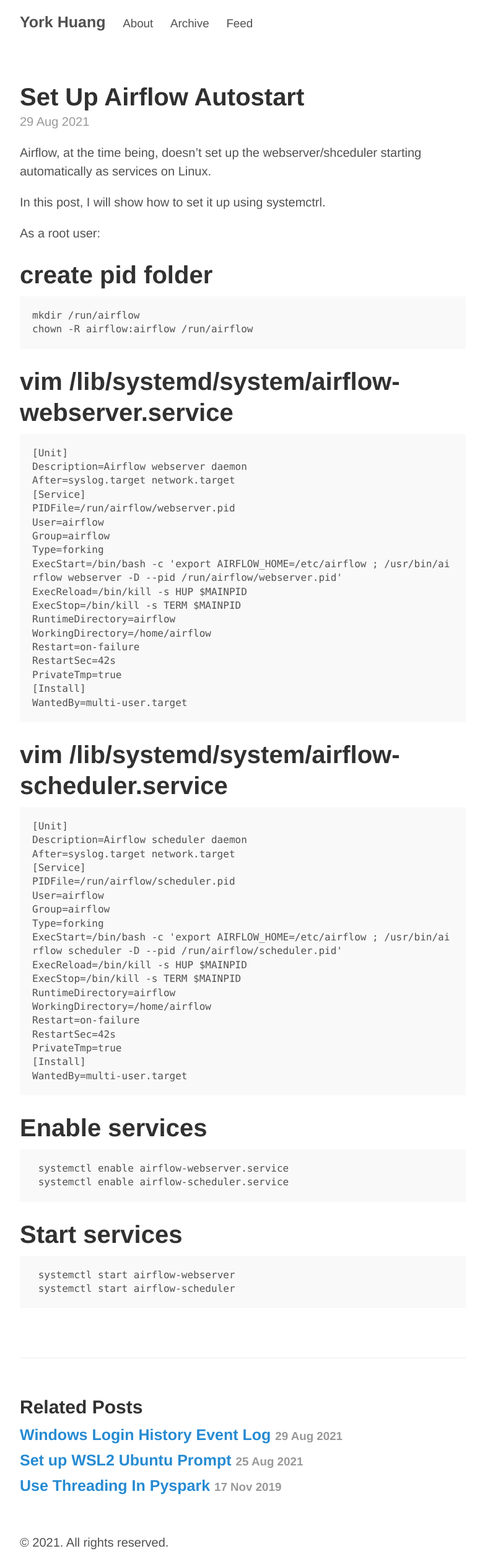
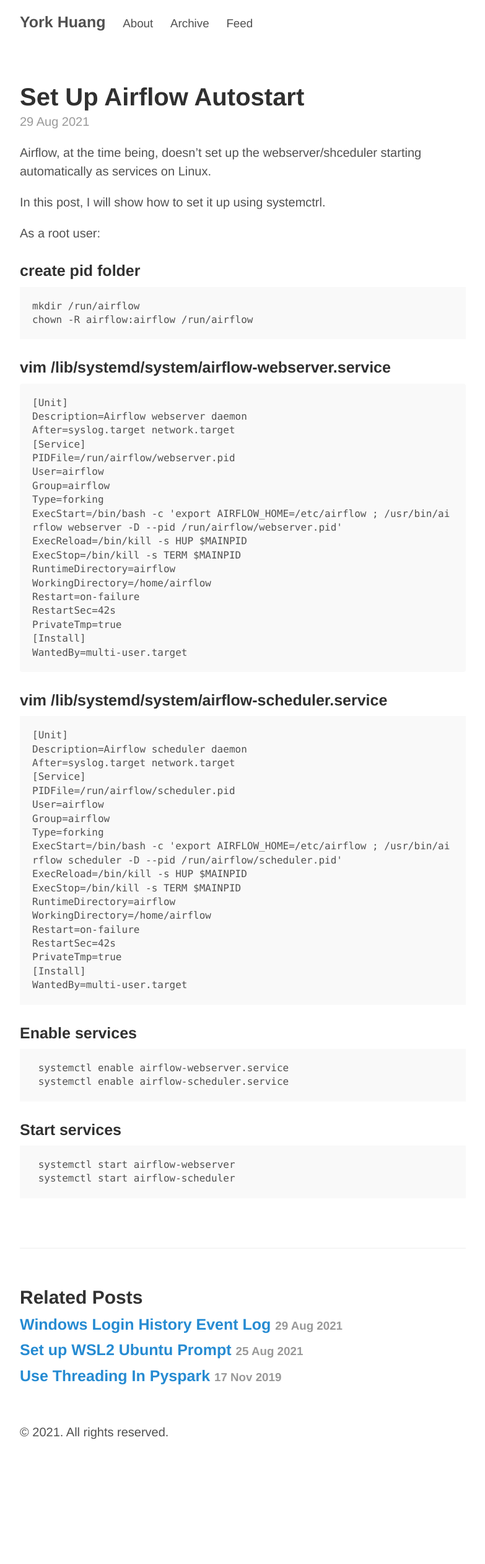
Before and after one commit to yorkhuang-au/yorkhuang-au.github.io, a Jekyll site: the page built from _posts/2021-08-29-Set-up-airflow-autostart.md, in a window 1280 px wide. Shown: the whole page at 62% size, without its empty margins (248-1031 px from the left). Built offline with Jekyll 4.4.1, drawn with Linux system fonts in a browser that asks for light colours; our own code applies the rules of GitHub Pages for plain Markdown files; after the commit the page ends 2345 px from its top, so only the background shows below that.

````diff
--- a/_posts/2021-08-29-Set-up-airflow-autostart.md
+++ b/_posts/2021-08-29-Set-up-airflow-autostart.md
@@ -5,14 +5,14 @@ In this post, I will show how to set it up using systemctrl.
 
 As a root user:
 
-# create pid folder
+### create pid folder
 
 ```{sh}
 mkdir /run/airflow
 chown -R airflow:airflow /run/airflow
 ```
 
-# vim /lib/systemd/system/airflow-webserver.service
+### vim /lib/systemd/system/airflow-webserver.service
 
 ```
 [Unit]
@@ -35,7 +35,7 @@ PrivateTmp=true
 WantedBy=multi-user.target
 ```
 
-#  vim /lib/systemd/system/airflow-scheduler.service
+###  vim /lib/systemd/system/airflow-scheduler.service
 
 ```{config}
 [Unit]
@@ -58,14 +58,14 @@ PrivateTmp=true
 WantedBy=multi-user.target
 ```
 
-# Enable services
+### Enable services
 
  ```{config}
  systemctl enable airflow-webserver.service
  systemctl enable airflow-scheduler.service
 ```
 
-# Start services
+### Start services
 
  ```{config}
  systemctl start airflow-webserver
````
